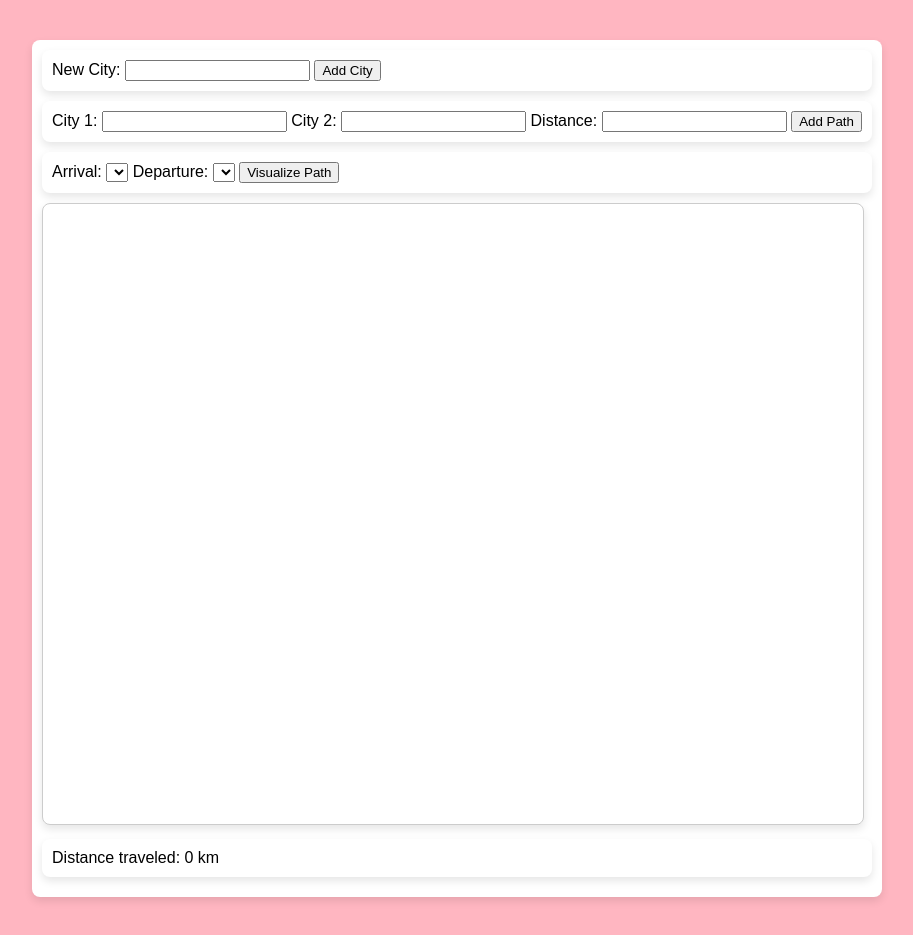
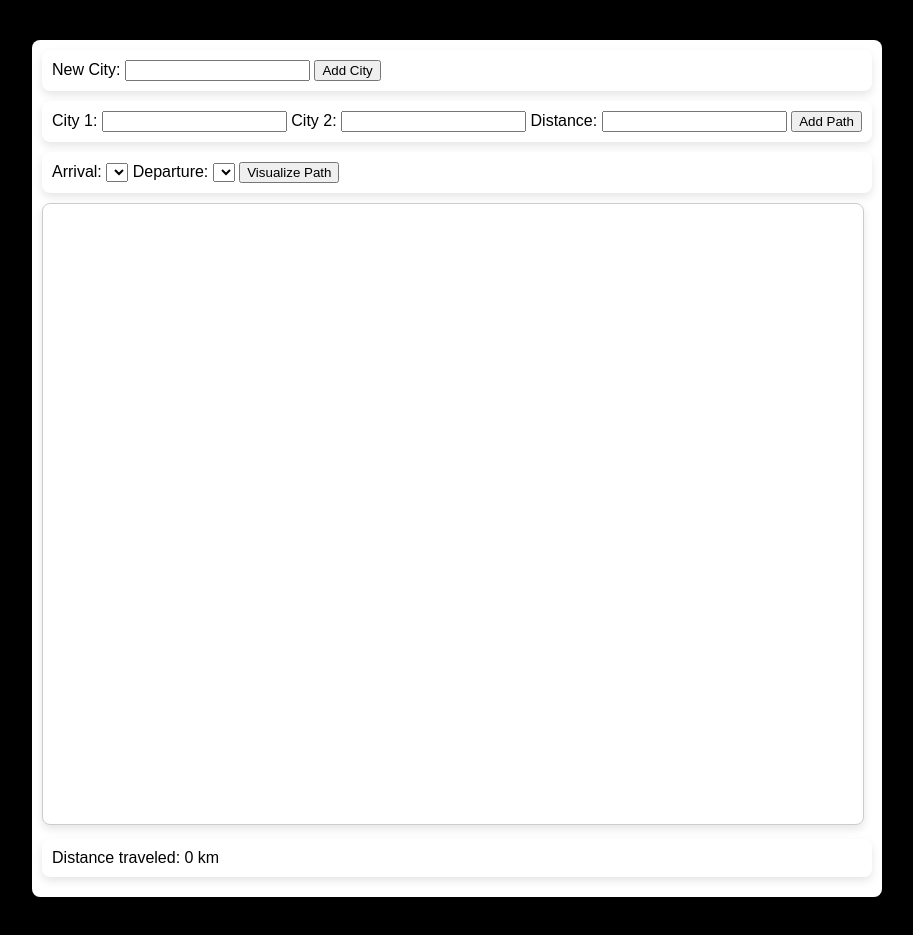
Before and after one commit to Tusharraj2002/bus_route_visualiser, a plain HTML site: page index.html in a window 1280 px wide. Shown: the whole page, without its empty margins (183-1096 px from the left). Drawn offline with Linux system fonts and the light colour scheme.

Commit message:
Update main.css

```diff
--- a/css/main.css
+++ b/css/main.css
@@ -1,6 +1,6 @@
 body {
     font-family: Arial, sans-serif;
-    background-color: lightpink; /* Set the body background to orange */
+    background-color: black; /* Set the body background to orange */
     display: flex;
     flex-direction: column;
     align-items: center;
```
